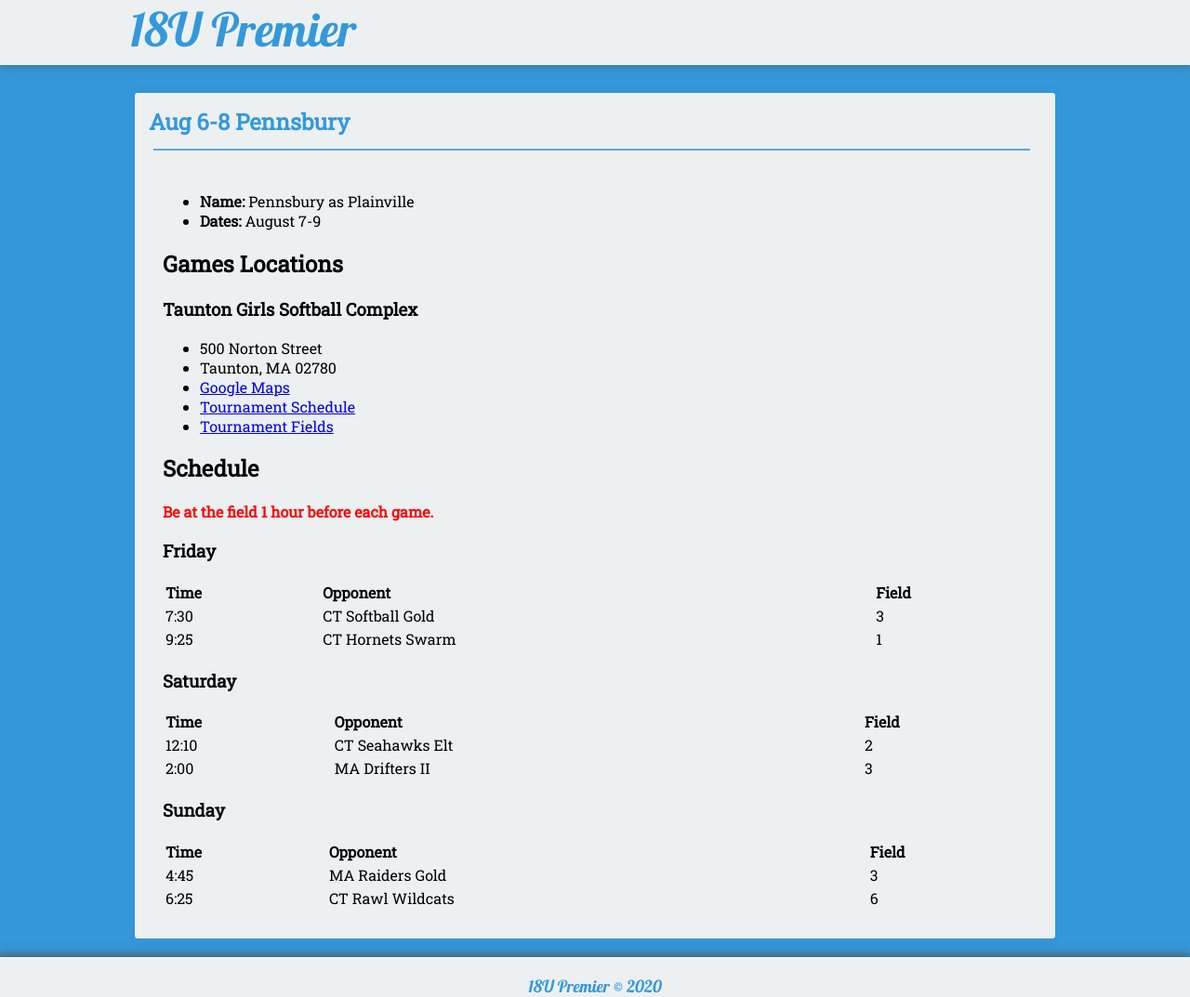
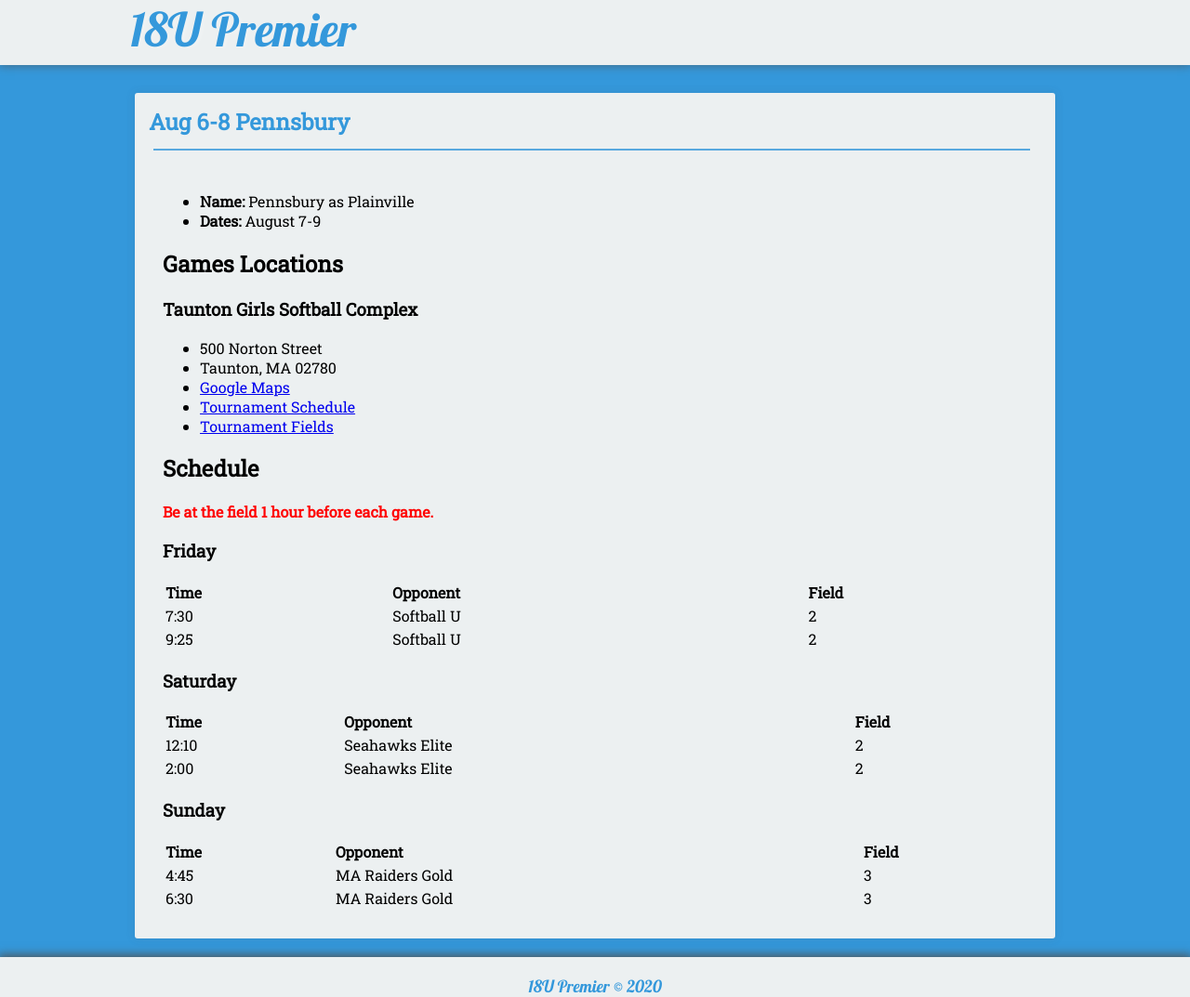
Before and after one commit to seanmerrow/ecf, a Jekyll site: the page built from _posts/2019-07-05-Aug-6-Penns.md, in a window 1280 px wide. Shown: the whole page at 93% size. Built offline with Jekyll 4.4.1, drawn with Linux system fonts in a browser that asks for light colours; nearby versions of some CDN libraries.

Commit message:
Update 2019-07-05-Aug-6-Penns.md

```diff
--- a/_posts/2019-07-05-Aug-6-Penns.md
+++ b/_posts/2019-07-05-Aug-6-Penns.md
@@ -26,19 +26,19 @@ category:
 
 | Time     | Opponent       | Field |
 |:---      |:---            |:---   |
-| 7:30      | CT Softball Gold  |3    |
-| 9:25      | CT Hornets Swarm  |1    |
+| 7:30      | Softball U    |2   |
+| 9:25      | Softball U    |2   |
 
 ### Saturday
 
 | Time     | Opponent       | Field |
 |:---      |:---            |:---   |
-| 12:10      | CT Seahawks Elt  |2    |
-| 2:00      | MA Drifters II  |3    |
+| 12:10      | Seahawks Elite  |2    |
+| 2:00      | Seahawks Elite  |2    |
 
 ### Sunday
 
 | Time     | Opponent       | Field |
 |:---      |:---            |:---   |
 | 4:45      | MA Raiders Gold  |3    |
-| 6:25      | CT Rawl Wildcats  |6  |
+| 6:30      | MA Raiders Gold  |3  |
```
